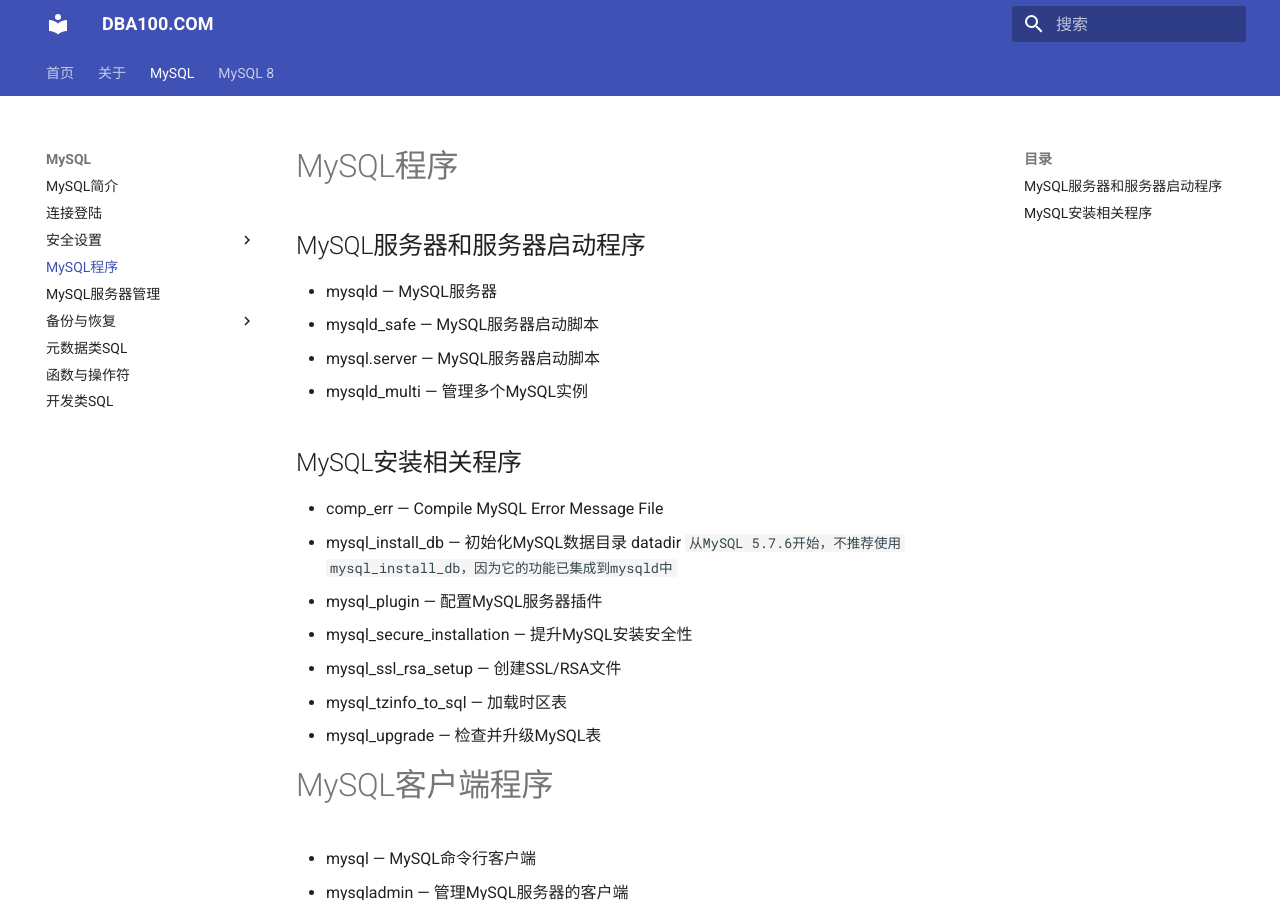
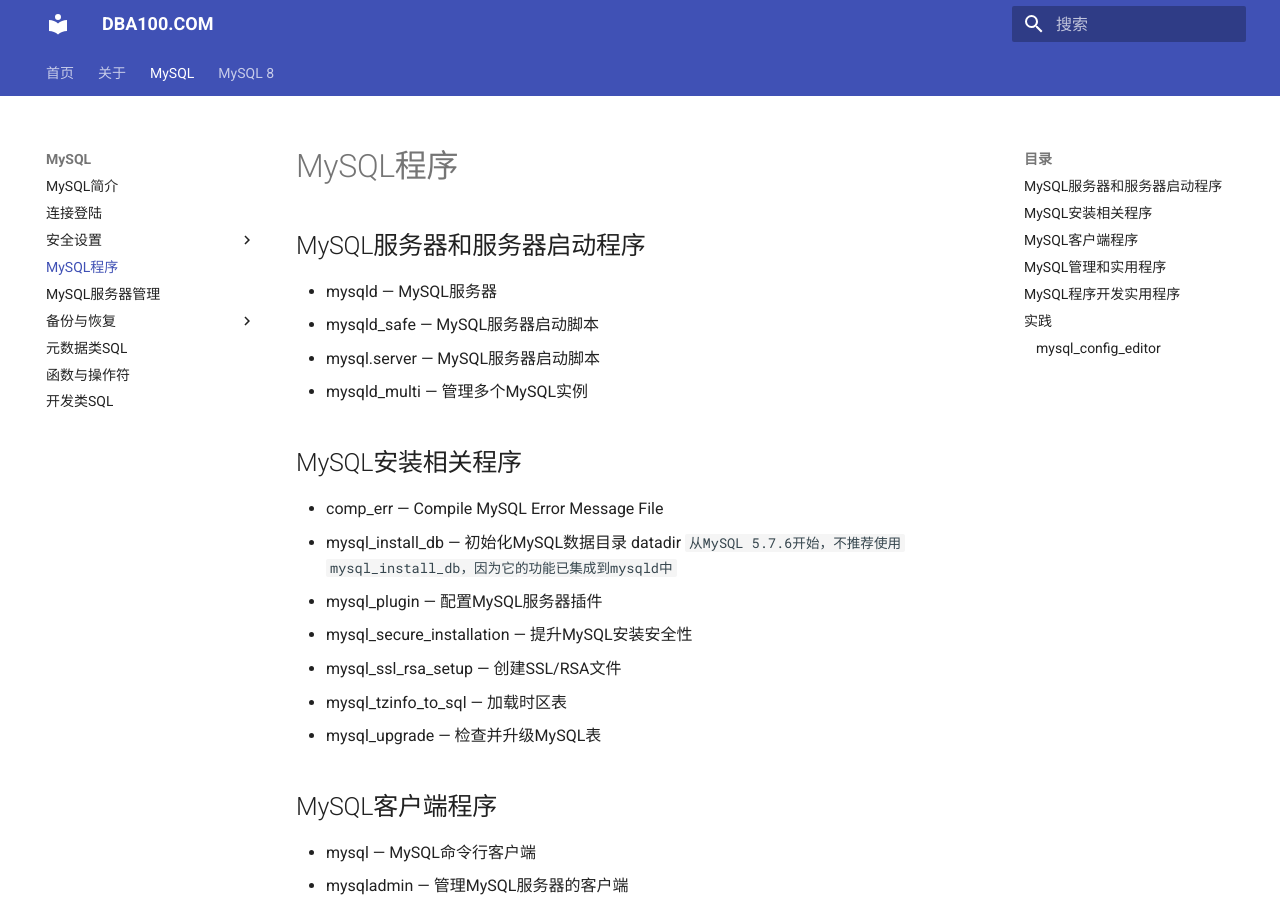
Before and after one commit to duliang123/dba100, an MkDocs documentation site: the page built from docs/mysql/programs.md, in a window 1280 px wide and 900 px high. Built offline with MkDocs 1.6.1 and Material for MkDocs 9.7.7, drawn with Linux system fonts in a browser that asks for light colours.

Commit message:
Update programs.md

```diff
--- a/docs/mysql/programs.md
+++ b/docs/mysql/programs.md
@@ -17,7 +17,7 @@
 * mysql_tzinfo_to_sql — 加载时区表
 * mysql_upgrade — 检查并升级MySQL表
 
-# MySQL客户端程序
+## MySQL客户端程序
 
 * mysql — MySQL命令行客户端
 * mysqladmin — 管理MySQL服务器的客户端
@@ -28,7 +28,7 @@
 * mysqlshow — 显示数据库，表和列信息
 * mysqlslap — 压力测试工具
 
-# MySQL管理和实用程序
+## MySQL管理和实用程序
 
 * innochecksum — 离线InnoDB文件校验工具
 * myisam_ftdump — 显示全文索引信息
@@ -39,15 +39,15 @@
 * mysqlbinlog — 处理二进制日志文件的实用程序
 * mysqldumpslow — 总结慢查询日志文件
 
-# MySQL程序开发实用程序
+## MySQL程序开发实用程序
 
 * mysql_config — 显示编译客户端的选项
 * my_print_defaults — 从选项文件显示选项
 * resolve_stack_dump — Resolve Numeric Stack Trace Dump to Symbols
 
-#### 实践
+## 实践
 
-## mysql_config_editor
+### mysql_config_editor
 
 `mysql_config_editor`程序将身份验证凭据存储在名为`.mylogin.cnf`文件中，MySQL客户端程序稍后可以读取该文件以获取用于连接到MySQL服务器的身份验证凭据。
 
```
